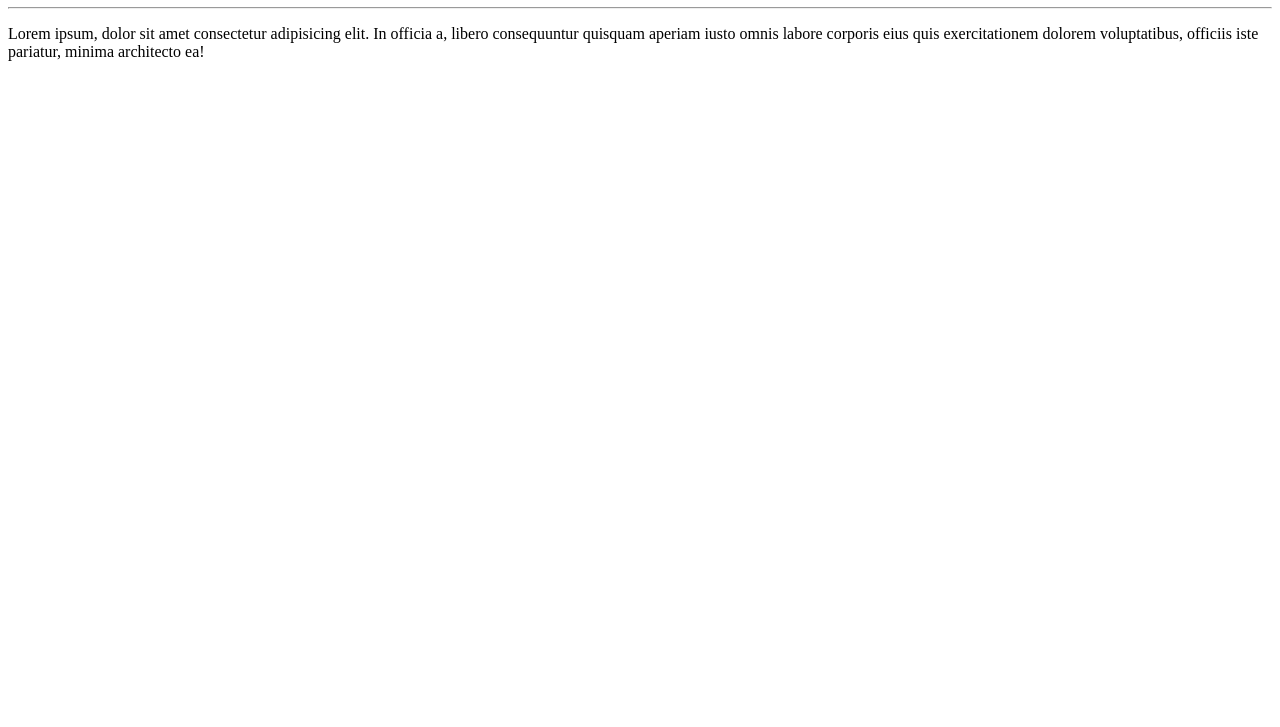
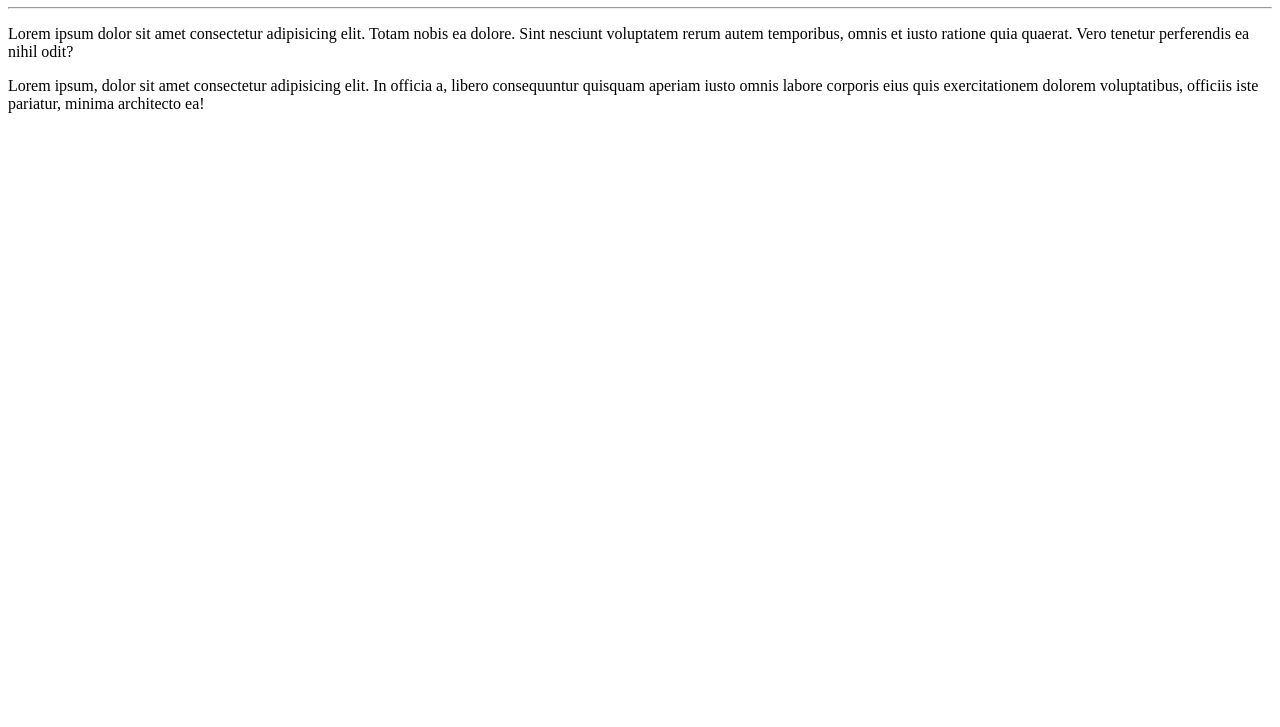
Before and after one commit to JoaoPedroDev1302/Ola-Mundo, a plain HTML site: page site-exemplo/index.html in a window 1280 px wide. Shown: the part 73-800 px from the top of the page. Drawn offline with Linux system fonts and the light colour scheme.

Commit message:
Adicionei um Parágrafo

```diff
--- a/site-exemplo/index.html
+++ b/site-exemplo/index.html
@@ -8,6 +8,7 @@
 <body>
     <h1>Olá, Mundo!</h1>
     <hr>
+    <p>Lorem ipsum dolor sit amet consectetur adipisicing elit. Totam nobis ea dolore. Sint nesciunt voluptatem rerum autem temporibus, omnis et iusto ratione quia quaerat. Vero tenetur perferendis ea nihil odit?</p>
     <p>Lorem ipsum, dolor sit amet consectetur adipisicing elit. In officia a, libero consequuntur quisquam aperiam iusto omnis labore corporis eius quis exercitationem dolorem voluptatibus, officiis iste pariatur, minima architecto ea!</p>
 </body>
 </html>
```
